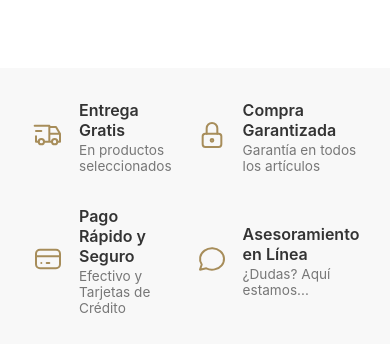
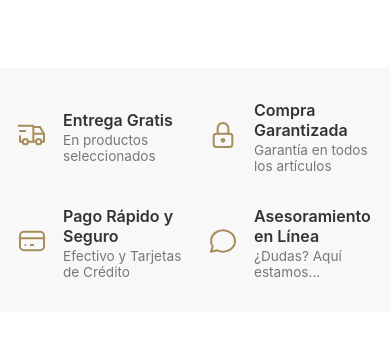
Before and after one commit to Javiermu97/impattopyproyect, a Next.js app: page / in a window 390 px wide. Shown: the part 1224-1568 px from the top of the page. Built offline with nearby package versions, Linux system fonts and the light colour scheme; no server answers; the database is empty.

Commit message:
Primer commit

```diff
--- a/app/globals.css
+++ b/app/globals.css
@@ -1739,11 +1739,7 @@ body {
     gap: 1rem;
   }
 
-  /* Reducimos el padding de las secciones */
-  .products-section, .philosophy-section, .info-banner-section {
-    padding-left: 1rem;
-    padding-right: 1rem;
-  }
+
 
   .footer-content {
     flex-direction: column; /* Apilamos las columnas del footer */
```
